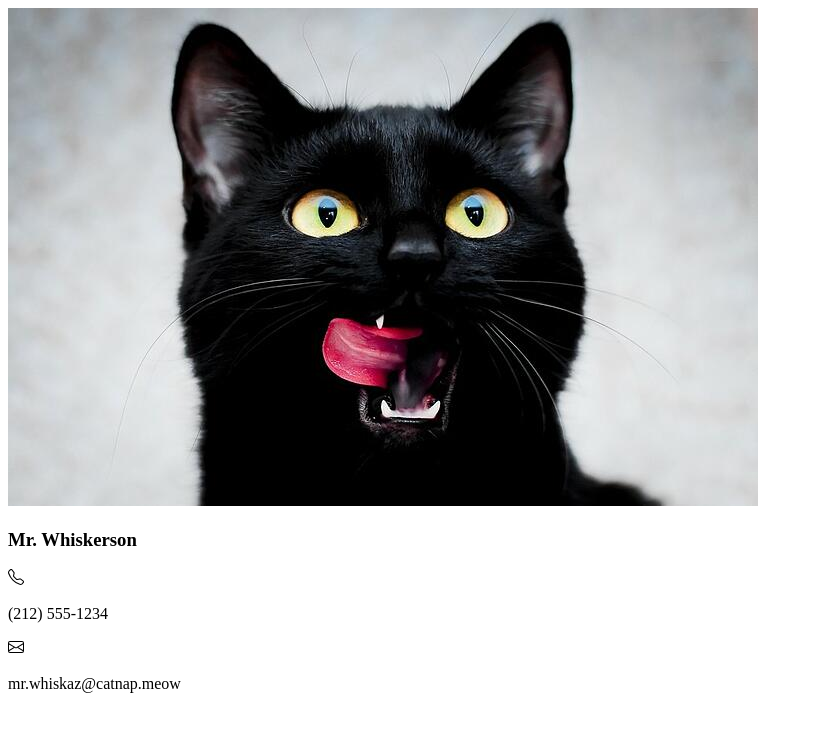
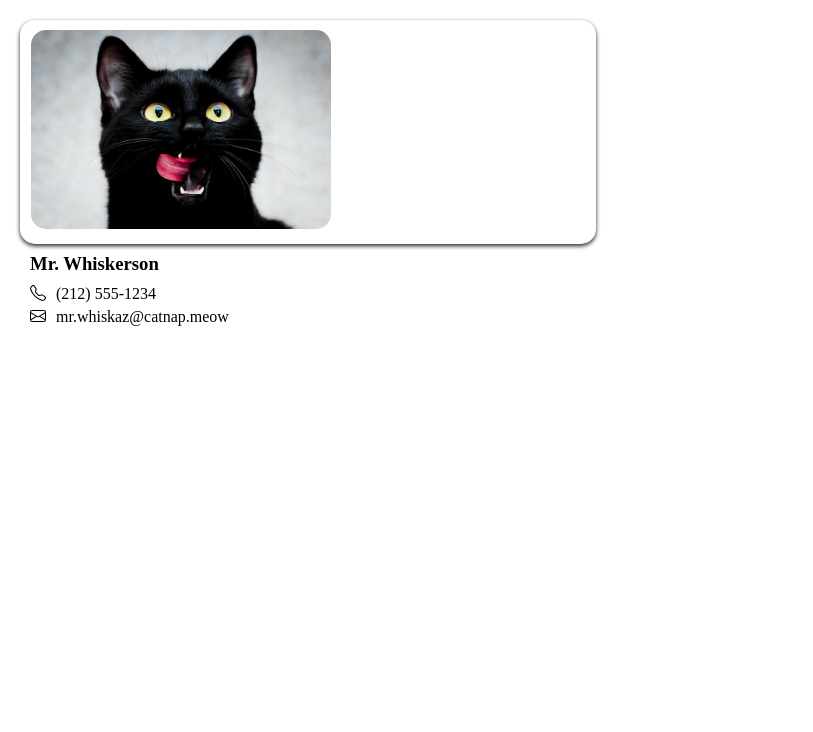
Before and after one commit to Sengeki1/react_, a React (Create React App) app in the folder props/: page / in a window 1280 px wide. Shown: the top 732 px of the page, without its empty margins (0-813 px from the left). Built offline with nearby package versions, Linux system fonts and the light colour scheme.

Commit message:
styled div

```diff
--- /dev/null
+++ b/props/src/Components/Contact.css
@@ -0,0 +1,35 @@
+* {
+    padding: 0;
+    margin: 0;
+    box-sizing: border-box;
+}
+
+.contact-card {
+    position: relative;
+    box-shadow:  0px 2px 4px #242424;
+    border-radius: 15px;
+    width: 45%;
+    height: 28vh;
+    left: 20px;
+    top: 20px;
+}
+
+img {
+    width: 300px;
+    border-radius: 15px;
+    margin-left: 11px;
+    margin-top: 10px;
+}
+
+h3 {
+    margin-top: 20px;
+    margin-left: 10px;
+    margin-bottom: 10px;
+}
+
+.info-group {
+    display: flex;
+    gap: 10px;
+    margin-left: 10px;
+    margin-bottom: 5px;
+}
--- a/props/src/Components/Contact.jsx
+++ b/props/src/Components/Contact.jsx
@@ -1,4 +1,5 @@
 import React from 'react';
+import './Contact.css'
 
 export default function Contact() {
     return(
@@ -15,7 +16,7 @@ export default function Contact() {
                 </div>
                 <div className='info-group'>
                     <svg xmlns="http://www.w3.org/2000/svg" width="16" height="16" fill="currentColor" class="bi bi-envelope" viewBox="0 0 16 16">
-                    <   path d="M0 4a2 2 0 0 1 2-2h12a2 2 0 0 1 2 2v8a2 2 0 0 1-2 2H2a2 2 0 0 1-2-2zm2-1a1 1 0 0 0-1 1v.217l7 4.2 7-4.2V4a1 1 0 0 0-1-1zm13 2.383-4.708 2.825L15 11.105zm-.034 6.876-5.64-3.471L8 9.583l-1.326-.795-5.64 3.47A1 1 0 0 0 2 13h12a1 1 0 0 0 .966-.741M1 11.105l4.708-2.897L1 5.383z"/>
+                        <path d="M0 4a2 2 0 0 1 2-2h12a2 2 0 0 1 2 2v8a2 2 0 0 1-2 2H2a2 2 0 0 1-2-2zm2-1a1 1 0 0 0-1 1v.217l7 4.2 7-4.2V4a1 1 0 0 0-1-1zm13 2.383-4.708 2.825L15 11.105zm-.034 6.876-5.64-3.471L8 9.583l-1.326-.795-5.64 3.47A1 1 0 0 0 2 13h12a1 1 0 0 0 .966-.741M1 11.105l4.708-2.897L1 5.383z"/>
                     </svg>
                     <p>mr.whiskaz@catnap.meow</p>
                 </div>
```
